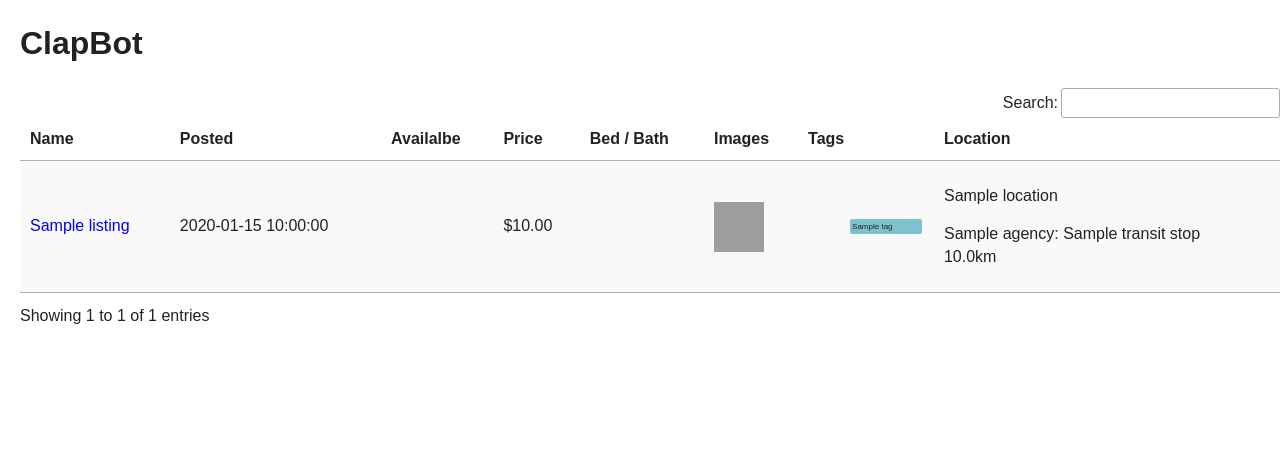
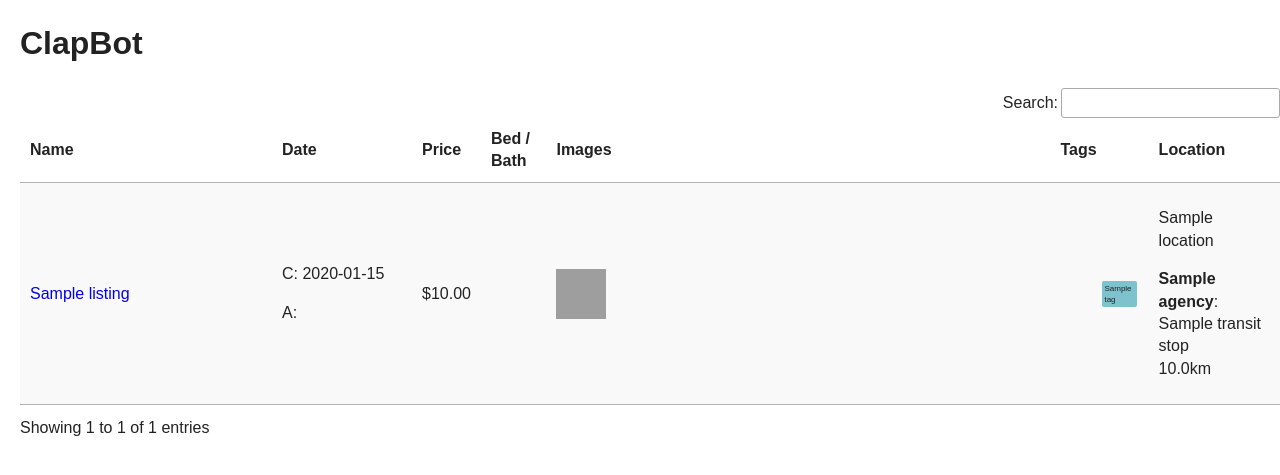
Before and after one commit to alexrudy/ClapBot, a Flask app: template clapbot/templates/home.html in a window 1280 px wide. Shown: the part 67-542 px from the top of the page. Run offline with Flask 2, Linux system fonts and the light colour scheme; the template is opened without the code that fills it: most values are stand-ins (such as "Sample title", 1, 10 or a date in 2020); style sheets or scripts are compiled from the project's sources; some libraries are stand-ins or nearby versions; grey boxes are pictures that could not be loaded.

Commit message:
Making entries a bit more compact in web view

```diff
--- a/clapbot/templates/_entry.html
+++ b/clapbot/templates/_entry.html
@@ -1,12 +1,10 @@
 <tr>
-    <td>
+    <td width='20%'>
         <a href='{{ listing.url }}' target='_blank'>{{ listing.name }}</a>
     </td>
-    <td>
-        {{ listing.created }}
-    </td>
-    <td>
-        {{ listing.available | default('', true) }}
+    <td width=120px>
+        <p>C: {{ listing.created.strftime("%Y-%m-%d") }}</p>
+        <p>A: {{ listing.available | default('', true) }}</p>
     </td>
     <td>
         ${{ '%.2f' | format(listing.price) }}
@@ -16,7 +14,7 @@
             {{ listing.bedrooms | default('0', true) }} / {{ listing.bathrooms | default('0', true) }}
         {% endif %}
     </td>
-    <td>
+    <td width='40%'>
         <div data-featherlight-gallery data-featherlight-filter="a">
             {% for image in listing.images %}
                 <a href='{{ url_for("image", identifier=image.id) }}'>
@@ -37,7 +35,7 @@
         <p>{{ listing.location | truncate(120) }}</p>
         <p>
             {% if listing.transit_stop %}
-                    {{ listing.transit_stop.agency }}: {{ listing.transit_stop.name }}<br />{{ '%.1f'|format(listing.transit_stop_distance) }}km
+                    <strong>{{ listing.transit_stop.agency }}</strong>: {{ listing.transit_stop.name }}<br />{{ '%.1f'|format(listing.transit_stop_distance) }}km
             {% endif %}
         </p>
     </td>
--- a/clapbot/templates/home.html
+++ b/clapbot/templates/home.html
@@ -8,8 +8,7 @@
     <thead>
         <tr>
             <th>Name</th>
-            <th>Posted</th>
-            <th>Availalbe</th>
+            <th>Date</th>
             <th>Price</th>
             <th>Bed / Bath</th>
             <th>Images</th>
```
